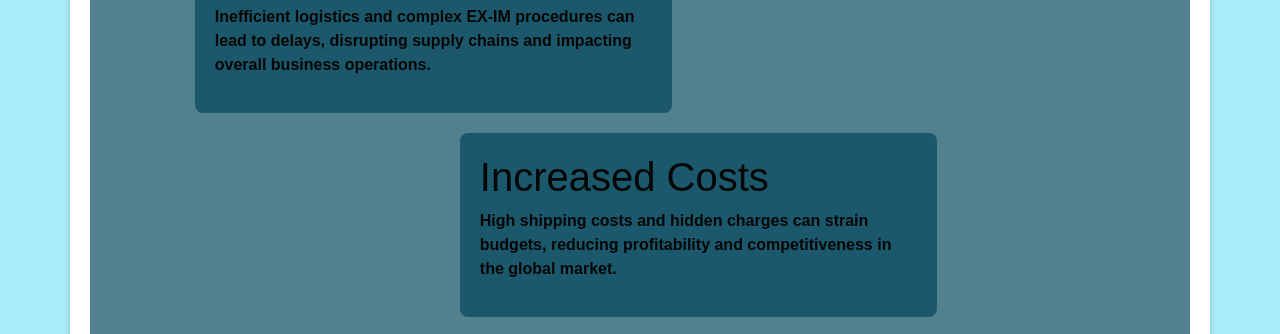
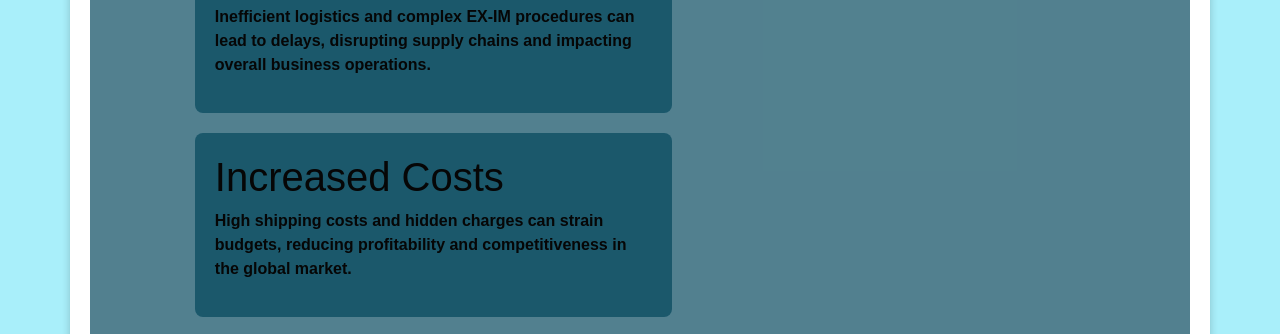
Before and after one commit to abhi2142/shreeaarya-overseas.com, a plain HTML site: page about.html in a window 1280 px wide. Shown: the part 592-926 px from the top of the page. Drawn offline with nearby package versions, Linux system fonts and the light colour scheme.

Commit message:
Update about.html

```diff
--- a/about.html
+++ b/about.html
@@ -149,7 +149,7 @@
                 margin-right: 5%;
             }
             .custom-section3  {
-                margin-left: 33%;
+                margin-left: 8%;
                 margin-right: 0;
             }
             .custom-section4{
```
